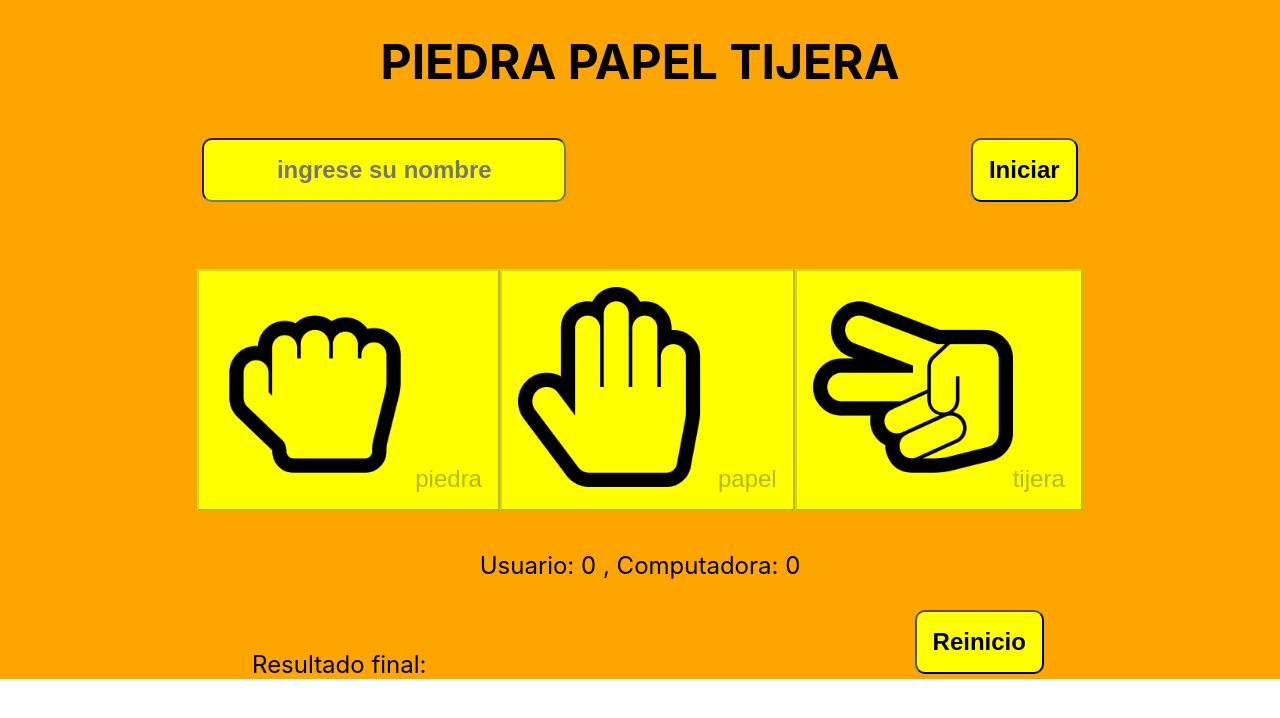
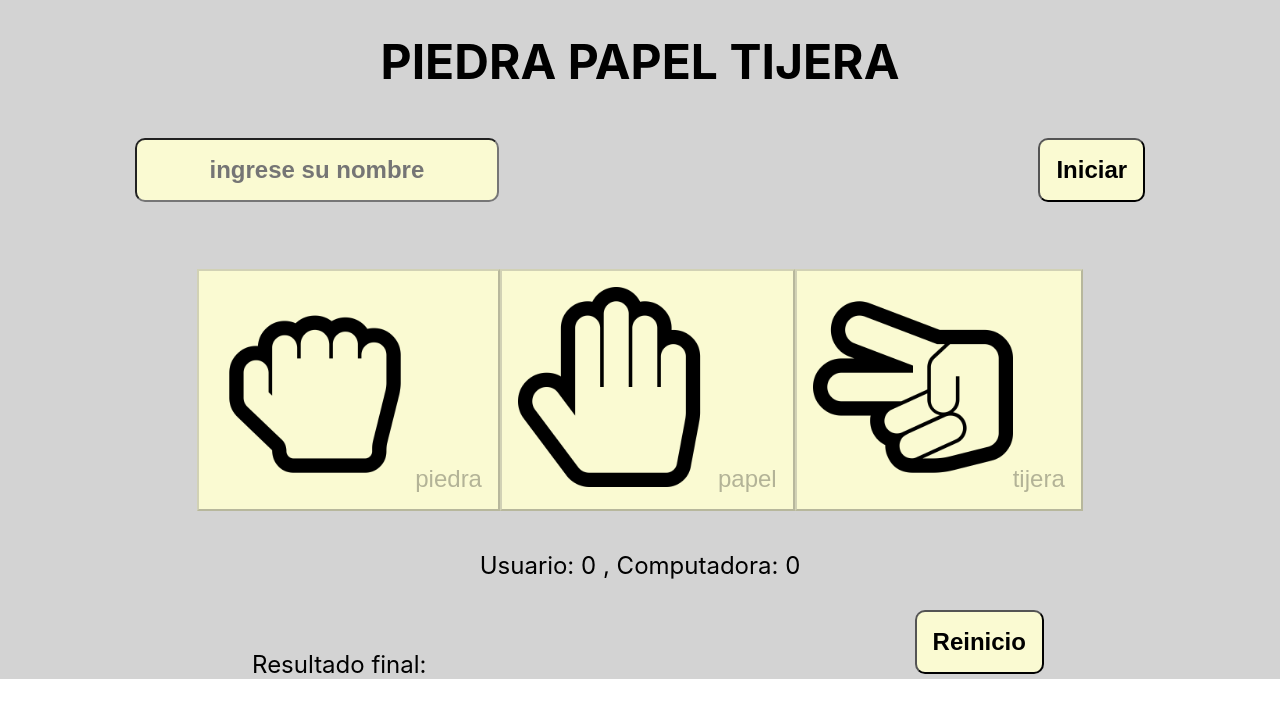
Before and after one commit to MarceCeru/practicobisbis, a React (Create React App) app: page / in a window 1280 px wide. Shown: the top 718 px of the page. Built offline with nearby package versions, Linux system fonts and the light colour scheme.

Commit message:
cambio colores, mejora boton inicio

```diff
--- a/src/App.css
+++ b/src/App.css
@@ -1,6 +1,6 @@
 .App {
   text-align: center;
-  background-color: orange;
+  background-color: lightgrey;
 }
 
 .titulo {
@@ -43,7 +43,7 @@ width: 100%;
   position: relative;
   top: 50px;
   font-size: 24px;
-  background-color: yellow;
+  background-color:lightgoldenrodyellow;
 }
 
 .jugar{
@@ -52,7 +52,7 @@ margin: 5px;
 }
 
 #Inicio{
-  background-color: yellow;
+  background-color:lightgoldenrodyellow;
   font-size: 24px;
   font-weight: bold;
   padding: 16px 16px;
@@ -71,7 +71,6 @@ margin: 5px;
 }
 
 #reinicio{
-  background-color: lightgray;
   font-size: 24px;
   font-weight: bold;
   padding: 16px 16px;
@@ -79,11 +78,10 @@ margin: 5px;
   position: relative;
   text-align: center;
   border-radius: 10px;
-  background-color: yellow;
+  background-color: lightgoldenrodyellow;
 }
 
 #IngresoNombre{
-  background-color: lightgray;
   font-size: 24px;
   font-weight: bold;
   padding: 16px 16px;
@@ -91,7 +89,7 @@ margin: 5px;
   position: relative;
   text-align: center;
   border-radius: 10px;
-  background-color: yellow;
+  background-color: lightgoldenrodyellow;
 
 }
 
--- a/src/App.js
+++ b/src/App.js
@@ -21,12 +21,13 @@ const HandleNombreChange = (event) => {
 };
 
 
-//const [saludo, setSaludo] = useState('');
+
 
 const [validarName, setValidarName] = useState('');
 const [contadores, setContadores] = useState({ usuario: 0, computadora: 0});
 const [ganador, setGanador] = useState('');
 const [desabilitar, setDesabilitar] = useState(false);
+
 
 
     return (
@@ -39,7 +40,8 @@ const [desabilitar, setDesabilitar] = useState(false);
 
        <div id='comienzo'>
       < IngresoNombre nombre={nombre} onNombreChange={HandleNombreChange}/>
-       <BotonInicioReinicio validarName={validarName} setValidarName={setValidarName}  nombre={nombre} desabilitar={desabilitar} setDesabilitar={setDesabilitar}/>
+      <br/>
+       <BotonInicioReinicio validarName={validarName} setValidarName={setValidarName} ganador={ganador} setGanador={setGanador}  nombre={nombre} desabilitar={desabilitar} setDesabilitar={setDesabilitar} contadores={contadores} setContadores={setContadores}/>
          </div>
 
        <div className='saludo'>
--- a/src/componentes/botonInicioReinicio.jsx
+++ b/src/componentes/botonInicioReinicio.jsx
@@ -1,16 +1,17 @@
 import React from "react";
 
 
-export const BotonInicioReinicio = ({nombre, validarName, setValidarName, contadores, setContadores, desabilitar, setDesabilitar}) =>{
+export const BotonInicioReinicio = ({nombre, validarName, setValidarName, contadores, setContadores, desabilitar, setDesabilitar, setGanador}) =>{
 
-function Saludar (){
+function Saludar ( ){
 //setContadores({usuario: contadores.usuario(0), computadora: contadores.computadora(0)});
   if(nombre===""){
     alert('Debe ingresar su nombre');
   }else{
-
+    setContadores ({ usuario: 0, computadora: 0});;
     setValidarName(true);
     setDesabilitar (true);
+    setGanador ('');
 
   }
     }
--- a/src/componentes/botonJuego.jsx
+++ b/src/componentes/botonJuego.jsx
@@ -26,7 +26,7 @@ if (opcionUsuario === opcionCompu){
     }
 
 
- export default function  BotonJugada ({type, contadores, setContadores, desabilitar, setDesabilitar}) {
+ export default function  BotonJugada ({type, contadores, setContadores, desabilitar, setDesabilitar, }) {
 function hacerRonda () {
     let opcionUsuario = type;
     let opcionCompu = obtenerOpcComlpu();
--- a/src/componentes/botonReinicio.jsx
+++ b/src/componentes/botonReinicio.jsx
@@ -2,7 +2,7 @@ import React from "react";
 //import ResutadoFinal from "./resultadoFinal";
 
 export default function Reinicio({contadores, setContadores, ganador, setGanador, desabilitar, setDesabilitar}){
- function reiniciar(){
+ function reiniciar( ){
     setDesabilitar(true);
     setContadores({ contadores,usuario: (0), computadora: (0)});
     setGanador('');
```
